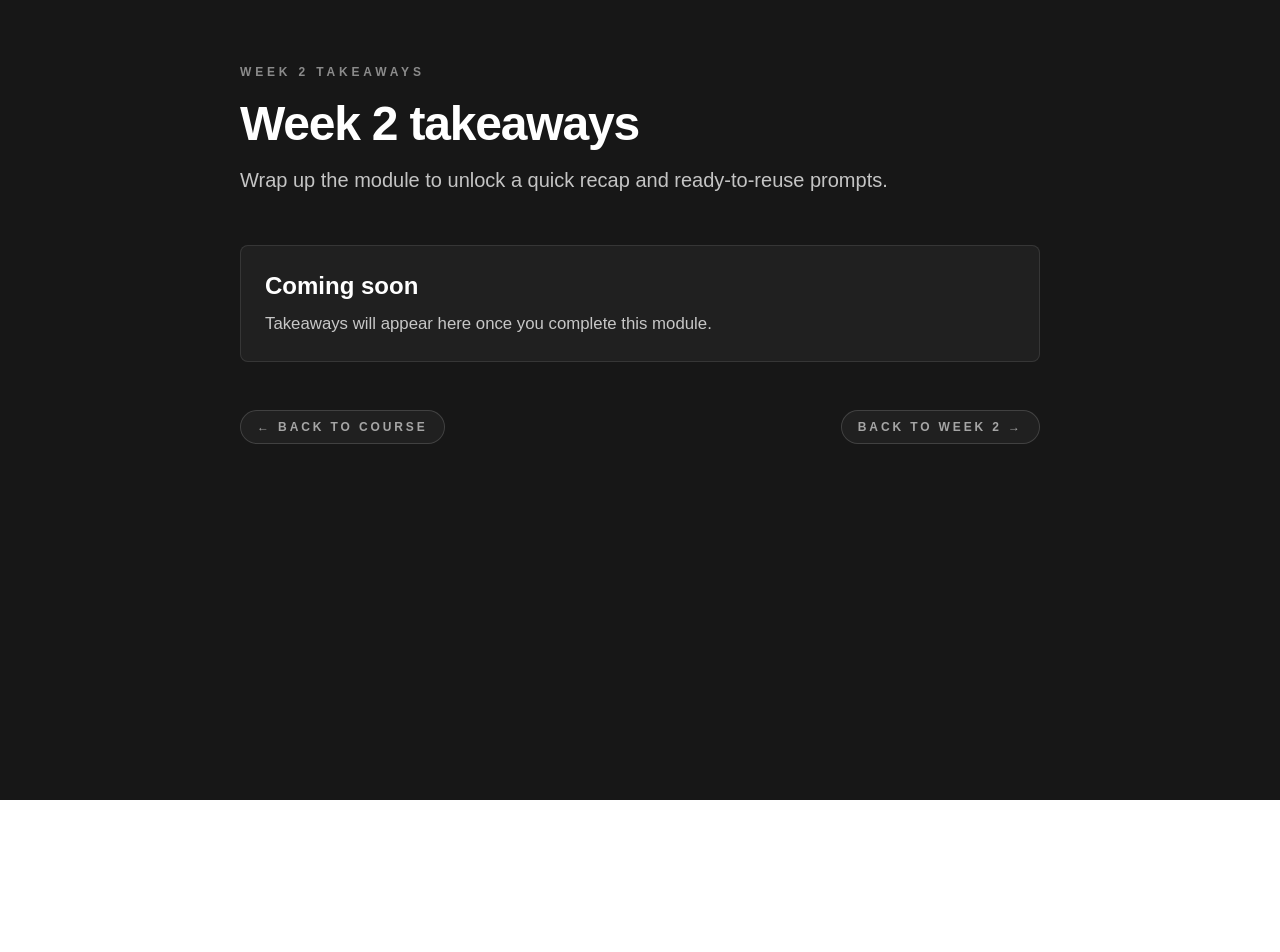
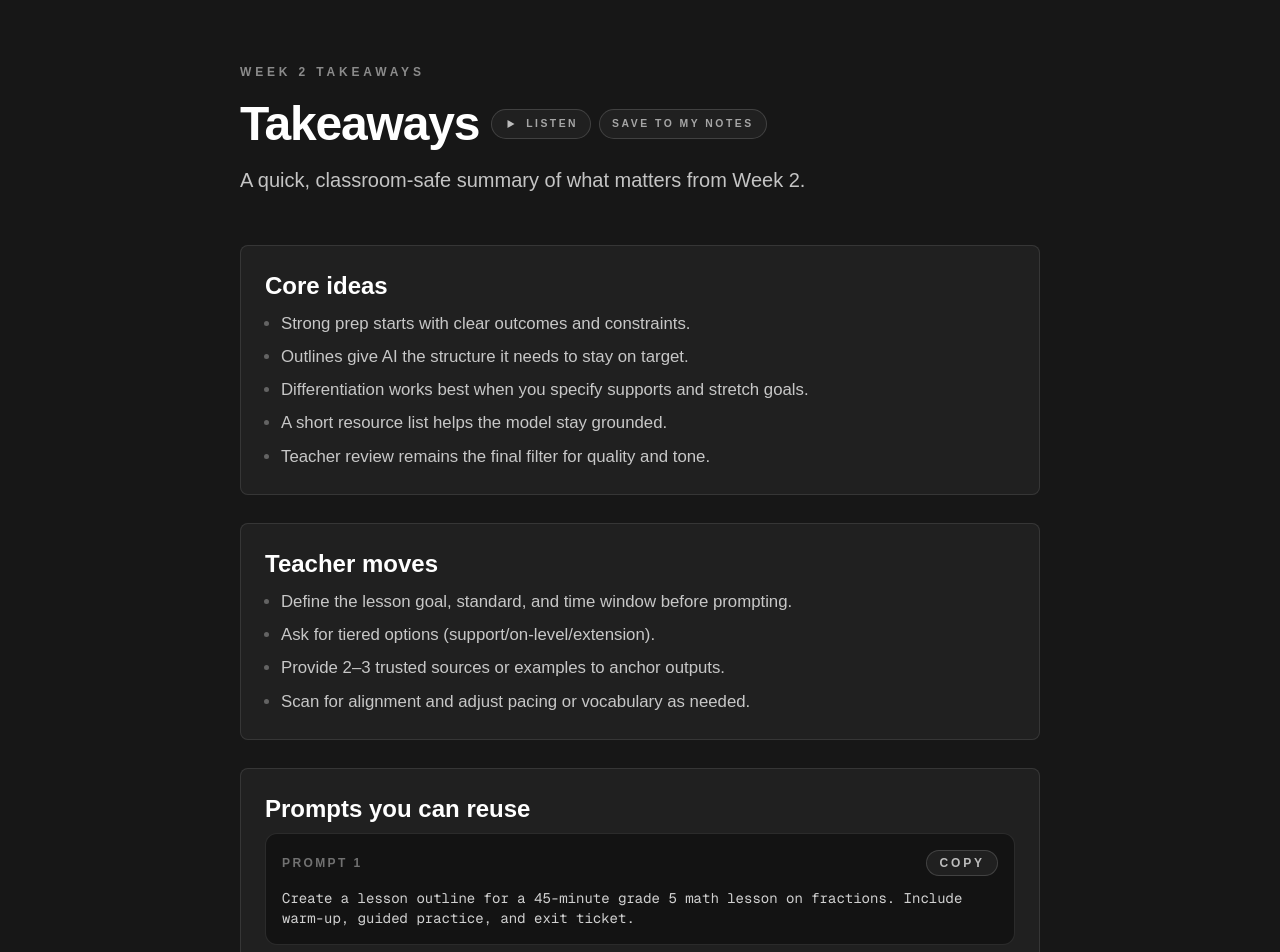
Before and after one commit to piggymom/ai-for-teachers, a Next.js app: page /week-2/takeaways in a window 1280 px wide. Shown: the top 952 px of the page. Before the commit the page ends 800 px from the top, so only its background shows below. Built offline with nearby package versions, Linux system fonts and the light colour scheme.

Commit message:
Standardize takeaways MVP

```diff
--- /dev/null
+++ b/app/components/takeaways.tsx
@@ -0,0 +1,146 @@
+"use client";
+
+import Link from "next/link";
+import { useCallback, useState } from "react";
+import { SectionCard, navLinkClasses } from "./week-layout";
+
+type TakeawaysPageProps = {
+  weekNumber: number;
+  coreIdeas: string[];
+  teacherMoves: string[];
+  prompts: string[];
+};
+
+const sectionCardClasses = "rounded-2xl border-white/10 bg-white/[0.04]";
+
+export const TakeawaysPage = ({
+  weekNumber,
+  coreIdeas,
+  teacherMoves,
+  prompts,
+}: TakeawaysPageProps) => {
+  const [copiedIndex, setCopiedIndex] = useState<number | null>(null);
+  const [toastMessage, setToastMessage] = useState<string | null>(null);
+
+  const showToast = useCallback((message: string) => {
+    setToastMessage(message);
+    window.setTimeout(() => setToastMessage(null), 2200);
+  }, []);
+
+  const handleCopy = useCallback(async (text: string, index: number) => {
+    try {
+      await navigator.clipboard.writeText(text);
+      setCopiedIndex(index);
+      window.setTimeout(() => setCopiedIndex(null), 1600);
+    } catch {
+      alert("Copy failed. Please copy the prompt manually.");
+    }
+  }, []);
+
+  return (
+    <main className="min-h-screen bg-neutral-900 text-white">
+      <div className="mx-auto flex max-w-4xl flex-col gap-10 px-6 py-14 sm:gap-12 sm:py-16 lg:px-12">
+        <header className="space-y-5">
+          <p className="text-xs font-semibold uppercase tracking-[0.32em] text-white/50">
+            WEEK {weekNumber} TAKEAWAYS
+          </p>
+          <div className="space-y-4">
+            <div className="flex flex-wrap items-center gap-3">
+              <h1 className="text-4xl font-semibold tracking-tight text-white sm:text-5xl">
+                Takeaways
+              </h1>
+              <div className="flex flex-wrap items-center gap-2">
+                <button
+                  type="button"
+                  className="inline-flex items-center gap-2 rounded-full border border-white/15 bg-white/[0.04] px-3 py-1.5 text-[0.65rem] font-semibold uppercase tracking-[0.24em] text-white/60 transition hover:border-white/30 hover:text-white/80"
+                  onClick={() => showToast("Audio briefings coming soon.")}
+                >
+                  <svg
+                    aria-hidden="true"
+                    viewBox="0 0 16 16"
+                    className="h-3.5 w-3.5 fill-white/70"
+                  >
+                    <path d="M4 3.5v9l8-4.5-8-4.5z" />
+                  </svg>
+                  Listen
+                </button>
+                <button
+                  type="button"
+                  className="inline-flex items-center gap-2 rounded-full border border-white/15 bg-white/[0.04] px-3 py-1.5 text-[0.65rem] font-semibold uppercase tracking-[0.24em] text-white/60 transition hover:border-white/30 hover:text-white/80"
+                  onClick={() => showToast("Notes library coming soon.")}
+                >
+                  Save to my notes
+                </button>
+              </div>
+            </div>
+            <p className="max-w-2xl text-lg leading-relaxed text-white/75 sm:text-xl">
+              A quick, classroom-safe summary of what matters from Week {weekNumber}.
+            </p>
+            {toastMessage ? (
+              <div
+                role="status"
+                className="inline-flex w-fit items-center rounded-full border border-white/10 bg-white/[0.06] px-3 py-1 text-xs font-semibold uppercase tracking-[0.2em] text-white/70"
+              >
+                {toastMessage}
+              </div>
+            ) : null}
+          </div>
+        </header>
+
+        <div className="flex flex-col gap-6 sm:gap-7">
+          <SectionCard title="Core ideas" className={sectionCardClasses}>
+            <ul className="list-disc space-y-1.5 pl-4 text-white/75 marker:text-white/30">
+              {coreIdeas.map((item) => (
+                <li key={item}>{item}</li>
+              ))}
+            </ul>
+          </SectionCard>
+
+          <SectionCard title="Teacher moves" className={sectionCardClasses}>
+            <ul className="list-disc space-y-1.5 pl-4 text-white/75 marker:text-white/30">
+              {teacherMoves.map((item) => (
+                <li key={item}>{item}</li>
+              ))}
+            </ul>
+          </SectionCard>
+
+          <SectionCard title="Prompts you can reuse" className={sectionCardClasses}>
+            <div className="space-y-4">
+              {prompts.map((prompt, index) => (
+                <div
+                  key={prompt}
+                  className="rounded-xl border border-white/10 bg-black/40 p-4"
+                >
+                  <div className="flex flex-wrap items-center justify-between gap-3">
+                    <span className="text-xs font-semibold uppercase tracking-[0.2em] text-white/40">
+                      Prompt {index + 1}
+                    </span>
+                    <button
+                      type="button"
+                      className="rounded-full border border-white/15 bg-white/[0.06] px-3 py-1 text-xs font-semibold uppercase tracking-[0.24em] text-white/70 transition hover:border-white/30 hover:text-white"
+                      onClick={() => handleCopy(prompt, index)}
+                    >
+                      {copiedIndex === index ? "Copied" : "Copy"}
+                    </button>
+                  </div>
+                  <pre className="mt-3 whitespace-pre-wrap font-mono text-sm text-white/80">
+                    {prompt}
+                  </pre>
+                </div>
+              ))}
+            </div>
+          </SectionCard>
+        </div>
+
+        <nav className="flex flex-wrap items-center justify-between gap-3">
+          <Link href="/" className={navLinkClasses}>
+            ← Back to course
+          </Link>
+          <Link href={`/week-${weekNumber}`} className={navLinkClasses}>
+            Review Week {weekNumber} →
+          </Link>
+        </nav>
+      </div>
+    </main>
+  );
+};
--- a/app/week-1/takeaways/page.tsx
+++ b/app/week-1/takeaways/page.tsx
@@ -1,70 +1,27 @@
-import Link from "next/link";
-import { SectionCard, navLinkClasses } from "../../components/week-layout";
-
-const sectionCardClasses = "rounded-2xl border-white/10 bg-white/[0.04]";
+import { TakeawaysPage } from "../../components/takeaways";
 
 export default function Week1TakeawaysPage() {
   return (
-    <main className="min-h-screen bg-neutral-900 text-white">
-      <div className="mx-auto flex max-w-4xl flex-col gap-10 px-6 py-14 sm:gap-12 sm:py-16 lg:px-12">
-        <header className="space-y-5">
-          <p className="text-xs font-semibold uppercase tracking-[0.32em] text-white/50">
-            Week 1 Takeaways
-          </p>
-          <div className="space-y-4">
-            <h1 className="text-4xl font-semibold tracking-tight text-white sm:text-5xl">
-              Week 1: Key takeaways
-            </h1>
-            <p className="max-w-2xl text-lg leading-relaxed text-white/75 sm:text-xl">
-              Classroom-safe, no hype, and your professional judgment stays with you. Use these as
-              your quick reference before planning with AI.
-            </p>
-          </div>
-        </header>
-
-        <div className="flex flex-col gap-6 sm:gap-7">
-          <SectionCard title="What AI is (and isn’t)" className={sectionCardClasses}>
-            <ul className="list-disc space-y-1.5 pl-4 text-white/75 marker:text-white/30">
-              <li>Generates drafts and ideas from patterns, not facts or truth.</li>
-              <li>Can be fast and useful, but also wrong or overconfident.</li>
-              <li>Works best as a starting point you edit and verify.</li>
-            </ul>
-          </SectionCard>
-
-          <SectionCard title="Classroom-safe uses" className={sectionCardClasses}>
-            <ul className="list-disc space-y-1.5 pl-4 text-white/75 marker:text-white/30">
-              <li>Draft parent messages and adjust tone (you approve final).</li>
-              <li>Create lesson variations for supports or extensions.</li>
-              <li>Generate practice questions you can refine.</li>
-              <li>Summarize your notes into clearer feedback language.</li>
-            </ul>
-          </SectionCard>
-
-          <SectionCard title="Guardrails that matter" className={sectionCardClasses}>
-            <ul className="list-disc space-y-1.5 pl-4 text-white/75 marker:text-white/30">
-              <li>Never paste sensitive student data or records.</li>
-              <li>Check for accuracy, bias, and alignment to your goals.</li>
-              <li>Keep human judgment and final decisions with you.</li>
-            </ul>
-          </SectionCard>
-
-          <SectionCard title="One thing to try next" className={sectionCardClasses}>
-            <p>
-              Take a lesson you already teach and ask for two alternate hooks. Keep what fits
-              your students and delete the rest.
-            </p>
-          </SectionCard>
-        </div>
-
-        <nav className="flex flex-wrap items-center justify-between gap-3">
-          <Link href="/" className={navLinkClasses}>
-            ← Back to course
-          </Link>
-          <Link href="/week-1" className={navLinkClasses}>
-            Review Week 1 →
-          </Link>
-        </nav>
-      </div>
-    </main>
+    <TakeawaysPage
+      weekNumber={1}
+      coreIdeas={[
+        "LLMs predict language from patterns, not truth or intent.",
+        "Machine learning is the broader field; generative AI is a fast-moving subset.",
+        "Agents coordinate tools and steps; agentic workflows still need guardrails.",
+        "Verification and citation checks keep classroom use safe.",
+        "Human judgment stays in charge of final decisions.",
+      ]}
+      teacherMoves={[
+        "Name the model as a draft partner, not a source of authority.",
+        "Use AI for variations, then align outputs to your standards.",
+        "Keep student data private and redact before sharing.",
+        "Build a quick verification habit: check, compare, edit.",
+      ]}
+      prompts={[
+        "You are my co-teacher. Draft two lesson hooks for a 7th-grade science lesson on ecosystems. Keep them under 60 words.",
+        "Summarize the key misconceptions students have about photosynthesis and suggest one quick check for understanding.",
+        "Rewrite this parent email to be clear, warm, and concise while keeping all factual details: [paste email].",
+      ]}
+    />
   );
 }
--- a/app/week-2/takeaways/page.tsx
+++ b/app/week-2/takeaways/page.tsx
@@ -1,41 +1,27 @@
-import Link from "next/link";
-import { SectionCard, navLinkClasses } from "../../components/week-layout";
-
-const sectionCardClasses = "rounded-2xl border-white/10 bg-white/[0.04]";
+import { TakeawaysPage } from "../../components/takeaways";
 
 export default function Week2TakeawaysPage() {
   return (
-    <main className="min-h-screen bg-neutral-900 text-white">
-      <div className="mx-auto flex max-w-4xl flex-col gap-10 px-6 py-14 sm:gap-12 sm:py-16 lg:px-12">
-        <header className="space-y-5">
-          <p className="text-xs font-semibold uppercase tracking-[0.32em] text-white/50">
-            WEEK 2 TAKEAWAYS
-          </p>
-          <div className="space-y-4">
-            <h1 className="text-4xl font-semibold tracking-tight text-white sm:text-5xl">
-              Week 2 takeaways
-            </h1>
-            <p className="max-w-2xl text-lg leading-relaxed text-white/75 sm:text-xl">
-              Wrap up the module to unlock a quick recap and ready-to-reuse prompts.
-            </p>
-          </div>
-        </header>
-
-        <div className="flex flex-col gap-6 sm:gap-7">
-          <SectionCard title="Coming soon" className={sectionCardClasses}>
-            <p>Takeaways will appear here once you complete this module.</p>
-          </SectionCard>
-        </div>
-
-        <nav className="flex flex-wrap items-center justify-between gap-3">
-          <Link href="/" className={navLinkClasses}>
-            ← Back to course
-          </Link>
-          <Link href="/week-2" className={navLinkClasses}>
-            Back to Week 2 →
-          </Link>
-        </nav>
-      </div>
-    </main>
+    <TakeawaysPage
+      weekNumber={2}
+      coreIdeas={[
+        "Strong prep starts with clear outcomes and constraints.",
+        "Outlines give AI the structure it needs to stay on target.",
+        "Differentiation works best when you specify supports and stretch goals.",
+        "A short resource list helps the model stay grounded.",
+        "Teacher review remains the final filter for quality and tone.",
+      ]}
+      teacherMoves={[
+        "Define the lesson goal, standard, and time window before prompting.",
+        "Ask for tiered options (support/on-level/extension).",
+        "Provide 2–3 trusted sources or examples to anchor outputs.",
+        "Scan for alignment and adjust pacing or vocabulary as needed.",
+      ]}
+      prompts={[
+        "Create a lesson outline for a 45-minute grade 5 math lesson on fractions. Include warm-up, guided practice, and exit ticket.",
+        "Give me three differentiation options for a middle school reading discussion: support, on-level, and extension.",
+        "Draft a short resource shortlist (3–5 items) to support a high school civics lesson on voting rights with brief annotations.",
+      ]}
+    />
   );
 }
--- a/app/week-3/takeaways/page.tsx
+++ b/app/week-3/takeaways/page.tsx
@@ -1,41 +1,27 @@
-import Link from "next/link";
-import { SectionCard, navLinkClasses } from "../../components/week-layout";
-
-const sectionCardClasses = "rounded-2xl border-white/10 bg-white/[0.04]";
+import { TakeawaysPage } from "../../components/takeaways";
 
 export default function Week3TakeawaysPage() {
   return (
-    <main className="min-h-screen bg-neutral-900 text-white">
-      <div className="mx-auto flex max-w-4xl flex-col gap-10 px-6 py-14 sm:gap-12 sm:py-16 lg:px-12">
-        <header className="space-y-5">
-          <p className="text-xs font-semibold uppercase tracking-[0.32em] text-white/50">
-            WEEK 3 TAKEAWAYS
-          </p>
-          <div className="space-y-4">
-            <h1 className="text-4xl font-semibold tracking-tight text-white sm:text-5xl">
-              Week 3 takeaways
-            </h1>
-            <p className="max-w-2xl text-lg leading-relaxed text-white/75 sm:text-xl">
-              Finish the module to unlock a concise recap and reusable prompts.
-            </p>
-          </div>
-        </header>
-
-        <div className="flex flex-col gap-6 sm:gap-7">
-          <SectionCard title="Coming soon" className={sectionCardClasses}>
-            <p>Takeaways will appear here once you complete this module.</p>
-          </SectionCard>
-        </div>
-
-        <nav className="flex flex-wrap items-center justify-between gap-3">
-          <Link href="/" className={navLinkClasses}>
-            ← Back to course
-          </Link>
-          <Link href="/week-3" className={navLinkClasses}>
-            Back to Week 3 →
-          </Link>
-        </nav>
-      </div>
-    </main>
+    <TakeawaysPage
+      weekNumber={3}
+      coreIdeas={[
+        "Clear prompts reduce drift and save editing time.",
+        "Constraints (grade level, length, tone) keep outputs usable.",
+        "Ask the model to surface assumptions or uncertainties.",
+        "Bias can appear in examples, names, and framing.",
+        "Iteration beats one-shot prompts.",
+      ]}
+      teacherMoves={[
+        "Start with role, audience, task, and format in every prompt.",
+        "Add a checklist of must-haves before generating.",
+        "Request two versions and combine the best pieces.",
+        "Scan for bias and adjust names, contexts, or examples.",
+      ]}
+      prompts={[
+        "Act as a 6th-grade ELA coach. Draft a 4-sentence feedback comment on a narrative draft focusing on vivid details and clarity.",
+        "Generate three exit ticket questions for a 10th-grade history lesson on the causes of World War I. Keep each under 20 words.",
+        "Revise this prompt to be clearer and more constrained: [paste prompt].",
+      ]}
+    />
   );
 }
--- a/app/week-4/takeaways/page.tsx
+++ b/app/week-4/takeaways/page.tsx
@@ -1,41 +1,27 @@
-import Link from "next/link";
-import { SectionCard, navLinkClasses } from "../../components/week-layout";
-
-const sectionCardClasses = "rounded-2xl border-white/10 bg-white/[0.04]";
+import { TakeawaysPage } from "../../components/takeaways";
 
 export default function Week4TakeawaysPage() {
   return (
-    <main className="min-h-screen bg-neutral-900 text-white">
-      <div className="mx-auto flex max-w-4xl flex-col gap-10 px-6 py-14 sm:gap-12 sm:py-16 lg:px-12">
-        <header className="space-y-5">
-          <p className="text-xs font-semibold uppercase tracking-[0.32em] text-white/50">
-            WEEK 4 TAKEAWAYS
-          </p>
-          <div className="space-y-4">
-            <h1 className="text-4xl font-semibold tracking-tight text-white sm:text-5xl">
-              Week 4 takeaways
-            </h1>
-            <p className="max-w-2xl text-lg leading-relaxed text-white/75 sm:text-xl">
-              Complete the module to unlock a concise recap and reusable prompts.
-            </p>
-          </div>
-        </header>
-
-        <div className="flex flex-col gap-6 sm:gap-7">
-          <SectionCard title="Coming soon" className={sectionCardClasses}>
-            <p>Takeaways will appear here once you complete this module.</p>
-          </SectionCard>
-        </div>
-
-        <nav className="flex flex-wrap items-center justify-between gap-3">
-          <Link href="/" className={navLinkClasses}>
-            ← Back to course
-          </Link>
-          <Link href="/week-4" className={navLinkClasses}>
-            Back to Week 4 →
-          </Link>
-        </nav>
-      </div>
-    </main>
+    <TakeawaysPage
+      weekNumber={4}
+      coreIdeas={[
+        "Workflow templates make AI use repeatable and reliable.",
+        "Drafting feedback or family comms is faster with clear context.",
+        "Routines keep AI use consistent across a week.",
+        "Human-in-the-loop checks protect tone and accuracy.",
+        "Small pilots reveal what scales in your classroom.",
+      ]}
+      teacherMoves={[
+        "Create a weekly checklist of AI-assisted tasks.",
+        "Draft feedback in batches, then personalize the final lines.",
+        "Use AI to draft family messages and verify details.",
+        "Set a routine for reviewing AI outputs before sharing.",
+      ]}
+      prompts={[
+        "Draft a feedback comment for a student lab report. Focus on evidence, clarity, and one next step. Keep it to 4 sentences.",
+        "Write a warm, concise family update about our upcoming unit on weather. Include dates and a simple at-home conversation starter.",
+        "Design a weekly AI workflow for grading short responses: steps, time estimates, and checkpoints.",
+      ]}
+    />
   );
 }
--- a/app/week-5/takeaways/page.tsx
+++ b/app/week-5/takeaways/page.tsx
@@ -1,41 +1,27 @@
-import Link from "next/link";
-import { SectionCard, navLinkClasses } from "../../components/week-layout";
-
-const sectionCardClasses = "rounded-2xl border-white/10 bg-white/[0.04]";
+import { TakeawaysPage } from "../../components/takeaways";
 
 export default function Week5TakeawaysPage() {
   return (
-    <main className="min-h-screen bg-neutral-900 text-white">
-      <div className="mx-auto flex max-w-4xl flex-col gap-10 px-6 py-14 sm:gap-12 sm:py-16 lg:px-12">
-        <header className="space-y-5">
-          <p className="text-xs font-semibold uppercase tracking-[0.32em] text-white/50">
-            WEEK 5 TAKEAWAYS
-          </p>
-          <div className="space-y-4">
-            <h1 className="text-4xl font-semibold tracking-tight text-white sm:text-5xl">
-              Week 5 takeaways
-            </h1>
-            <p className="max-w-2xl text-lg leading-relaxed text-white/75 sm:text-xl">
-              Complete the module to unlock a concise recap and reusable prompts.
-            </p>
-          </div>
-        </header>
-
-        <div className="flex flex-col gap-6 sm:gap-7">
-          <SectionCard title="Coming soon" className={sectionCardClasses}>
-            <p>Takeaways will appear here once you complete this module.</p>
-          </SectionCard>
-        </div>
-
-        <nav className="flex flex-wrap items-center justify-between gap-3">
-          <Link href="/" className={navLinkClasses}>
-            ← Back to course
-          </Link>
-          <Link href="/week-5" className={navLinkClasses}>
-            Back to Week 5 →
-          </Link>
-        </nav>
-      </div>
-    </main>
+    <TakeawaysPage
+      weekNumber={5}
+      coreIdeas={[
+        "Feedback is strongest when tied to a rubric or success criteria.",
+        "Exemplars help students see quality and reduce guesswork.",
+        "AI can polish clarity but should not replace student voice.",
+        "Integrity checks protect authentic learning.",
+        "Human review ensures fairness and accuracy.",
+      ]}
+      teacherMoves={[
+        "Paste rubric language to anchor feedback suggestions.",
+        "Ask for two versions of feedback: strengths and next steps.",
+        "Use exemplars to calibrate tone and expectations.",
+        "Run a quick integrity check: look for style mismatches.",
+      ]}
+      prompts={[
+        "Using this rubric, draft feedback for a 9th-grade persuasive essay: [paste rubric]. Keep it to 5 sentences.",
+        "Create two anonymized exemplar responses to this prompt at different performance levels: [paste prompt].",
+        "Edit this student paragraph for clarity while preserving the student’s voice and ideas: [paste paragraph].",
+      ]}
+    />
   );
 }
--- a/app/week-6/takeaways/page.tsx
+++ b/app/week-6/takeaways/page.tsx
@@ -1,41 +1,27 @@
-import Link from "next/link";
-import { SectionCard, navLinkClasses } from "../../components/week-layout";
-
-const sectionCardClasses = "rounded-2xl border-white/10 bg-white/[0.04]";
+import { TakeawaysPage } from "../../components/takeaways";
 
 export default function Week6TakeawaysPage() {
   return (
-    <main className="min-h-screen bg-neutral-900 text-white">
-      <div className="mx-auto flex max-w-4xl flex-col gap-10 px-6 py-14 sm:gap-12 sm:py-16 lg:px-12">
-        <header className="space-y-5">
-          <p className="text-xs font-semibold uppercase tracking-[0.32em] text-white/50">
-            WEEK 6 TAKEAWAYS
-          </p>
-          <div className="space-y-4">
-            <h1 className="text-4xl font-semibold tracking-tight text-white sm:text-5xl">
-              Week 6 takeaways
-            </h1>
-            <p className="max-w-2xl text-lg leading-relaxed text-white/75 sm:text-xl">
-              Complete the module to unlock a concise recap and reusable prompts.
-            </p>
-          </div>
-        </header>
-
-        <div className="flex flex-col gap-6 sm:gap-7">
-          <SectionCard title="Coming soon" className={sectionCardClasses}>
-            <p>Takeaways will appear here once you complete this module.</p>
-          </SectionCard>
-        </div>
-
-        <nav className="flex flex-wrap items-center justify-between gap-3">
-          <Link href="/" className={navLinkClasses}>
-            ← Back to course
-          </Link>
-          <Link href="/week-6" className={navLinkClasses}>
-            Back to Week 6 →
-          </Link>
-        </nav>
-      </div>
-    </main>
+    <TakeawaysPage
+      weekNumber={6}
+      coreIdeas={[
+        "Privacy expectations should be explicit and consistent.",
+        "Acceptable use policies guide both adults and students.",
+        "Disclosure builds trust with families and colleagues.",
+        "Student norms make AI use transparent and safe.",
+        "Safety routines should be reviewed regularly.",
+      ]}
+      teacherMoves={[
+        "Define what data never goes into AI tools.",
+        "Post a short acceptable-use checklist for students.",
+        "Model disclosure language when AI assists planning.",
+        "Revisit norms after new tools or updates roll out.",
+      ]}
+      prompts={[
+        "Draft a classroom AI acceptable-use agreement for middle school students. Keep it to 6 bullet points.",
+        "Write a short disclosure note to families explaining how AI is used for lesson prep and feedback drafts.",
+        "Create a privacy checklist for teachers before using AI tools with classroom materials.",
+      ]}
+    />
   );
 }
```
